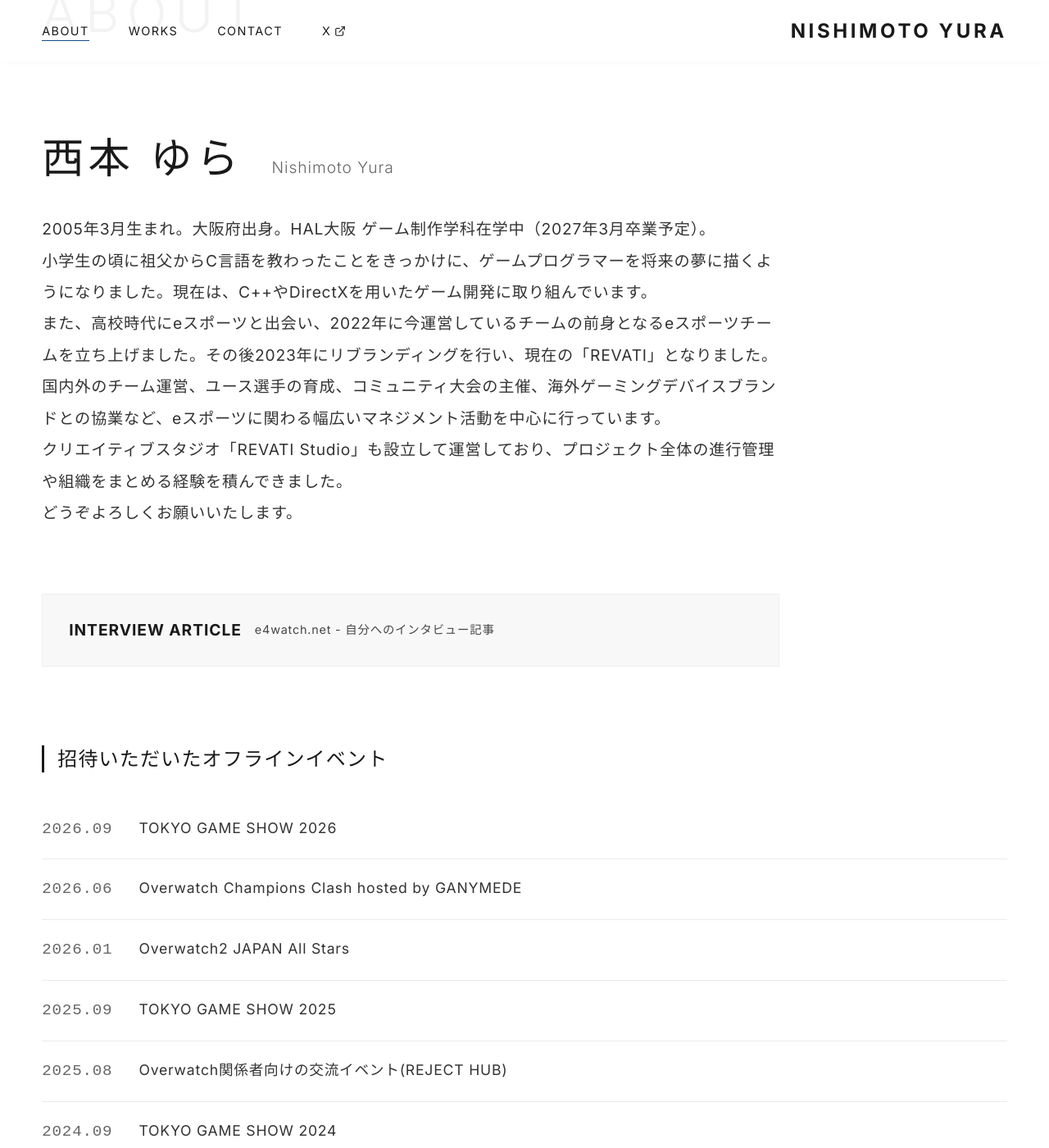
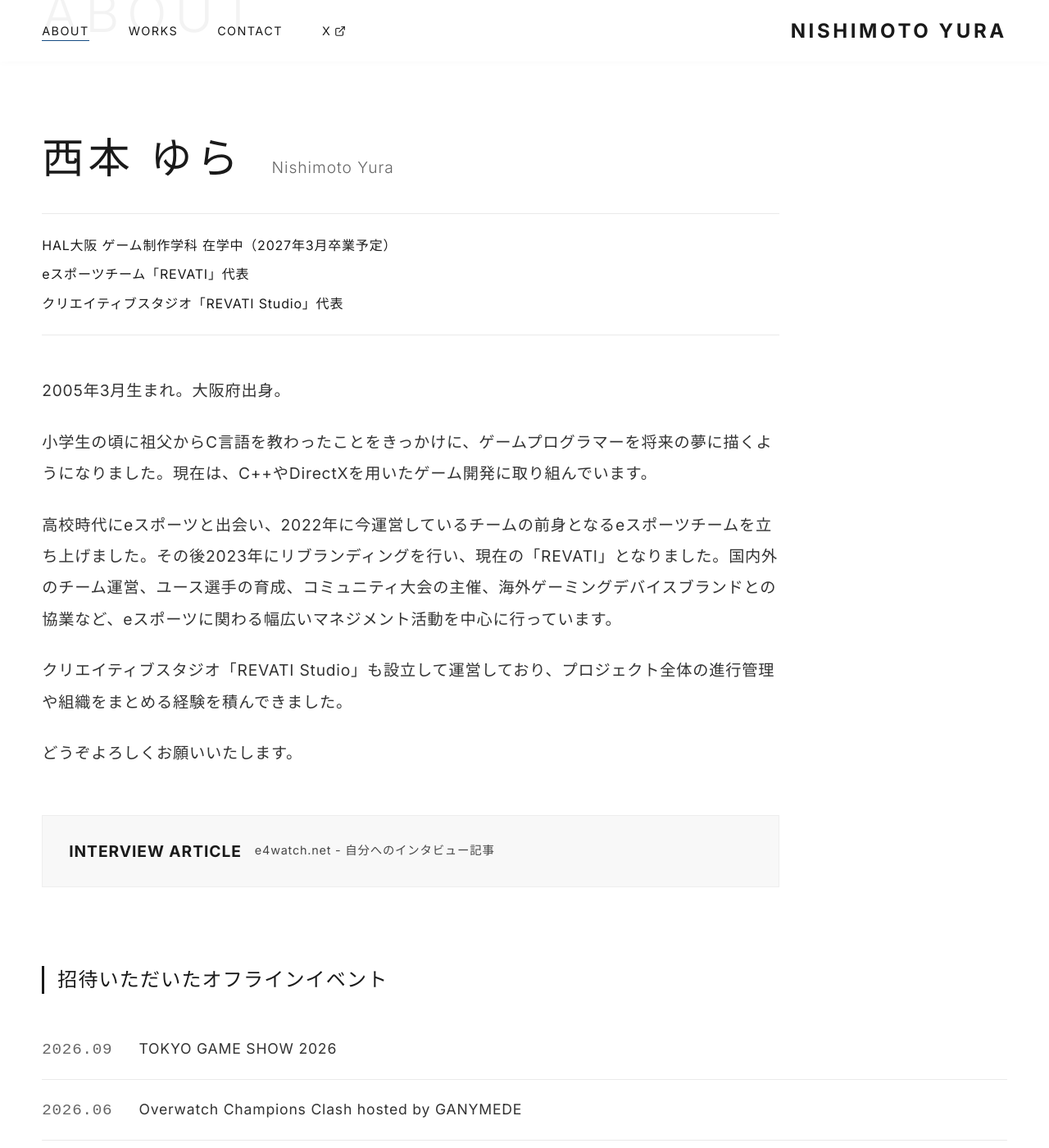
Before and after one commit to Nishi-Yura/Nishi-Yura.github.io, a Jekyll site: the page built from index.html, in a window 1280 px wide and 1400 px high, scrolled down 193 px. Shown: the whole window at 82% size. Built offline with Jekyll 4.4.1, drawn with Linux system fonts in a browser that asks for light colours.

Commit message:
Add activity periods to works, coaching duration stat, and split ABOUT into paragraphs

```diff
--- a/css/style.css
+++ b/css/style.css
@@ -394,6 +394,13 @@
     line-height: 1.7;
     color: #444;
     letter-spacing: 0.03em;
+}
+.project-card__period {
+    margin-top: 0.3rem;
+    font-size: 0.8rem;
+    color: #666;
+    letter-spacing: 0.08em;
+    font-variant-numeric: tabular-nums;
 }
 .project-card__category {
     font-size: 1rem;
@@ -810,8 +817,20 @@
     letter-spacing: 0.1em;
 }
 .about-content p {
+    margin-bottom: 1.5rem;
+    color: #333;
+}
+.about-roles {
     margin-bottom: 3rem;
-    color: #333;
+    padding: 1.5rem 0;
+    border-top: 1px solid #eaeaea;
+    border-bottom: 1px solid #eaeaea;
+    font-size: 1rem;
+    line-height: 1.8;
+    color: #1a1a1a;
+}
+.about-roles li + li {
+    margin-top: 0.4rem;
 }
 .event-section {
     margin-top: 6rem;
--- a/index.html
+++ b/index.html
@@ -11,15 +11,17 @@
                 <h1 class="section-title fade-in">ABOUT</h1>
                 <div class="about-content fade-in">
                     <h2>西本 ゆら <span class="about-name-en">Nishimoto Yura</span></h2>
-                    <p>
-                        2005年3月生まれ。大阪府出身。HAL大阪 ゲーム制作学科在学中（2027年3月卒業予定）。<br>
-                        小学生の頃に祖父からC言語を教わったことをきっかけに、ゲームプログラマーを将来の夢に描くようになりました。現在は、C++やDirectXを用いたゲーム開発に取り組んでいます。<br>
-                        また、高校時代にeスポーツと出会い、2022年に今運営しているチームの前身となるeスポーツチームを立ち上げました。その後2023年にリブランディングを行い、現在の「REVATI」となりました。<br>
-                        国内外のチーム運営、ユース選手の育成、コミュニティ大会の主催、海外ゲーミングデバイスブランドとの協業など、eスポーツに関わる幅広いマネジメント活動を中心に行っています。<br>
-                        クリエイティブスタジオ「REVATI Studio」も設立して運営しており、プロジェクト全体の進行管理や組織をまとめる経験を積んできました。<br>
+                    <ul class="about-roles">
+                        <li>HAL大阪 ゲーム制作学科 在学中（2027年3月卒業予定）</li>
+                        <li>eスポーツチーム「REVATI」代表</li>
+                        <li>クリエイティブスタジオ「REVATI Studio」代表</li>
+                    </ul>
 
-                        どうぞよろしくお願いいたします。
-                    </p>
+                    <p>2005年3月生まれ。大阪府出身。</p>
+                    <p>小学生の頃に祖父からC言語を教わったことをきっかけに、ゲームプログラマーを将来の夢に描くようになりました。現在は、C++やDirectXを用いたゲーム開発に取り組んでいます。</p>
+                    <p>高校時代にeスポーツと出会い、2022年に今運営しているチームの前身となるeスポーツチームを立ち上げました。その後2023年にリブランディングを行い、現在の「REVATI」となりました。国内外のチーム運営、ユース選手の育成、コミュニティ大会の主催、海外ゲーミングデバイスブランドとの協業など、eスポーツに関わる幅広いマネジメント活動を中心に行っています。</p>
+                    <p>クリエイティブスタジオ「REVATI Studio」も設立して運営しており、プロジェクト全体の進行管理や組織をまとめる経験を積んできました。</p>
+                    <p>どうぞよろしくお願いいたします。</p>
 
                     <a href="https://e4watch.net/posts/260421_revatiinterview/" target="_blank" rel="noopener noreferrer" class="interview-link fade-in">
                         <strong>INTERVIEW ARTICLE</strong>
--- a/project-revati.html
+++ b/project-revati.html
@@ -15,6 +15,10 @@
                             <span class="project-info__category">esports Team</span>
                         </div>
                         <div class="project-info__meta project-info__meta--vertical">
+                            <div class="meta-item">
+                                <span class="meta-label">Period:</span>
+                                <span>2022.01 – 現在</span>
+                            </div>
                             <div class="meta-item">
                                 <span class="meta-label">Homepage:</span>
                                 <a href="https://revati.jp/" target="_blank" rel="noopener noreferrer" class="link-underline">https://revati.jp/</a>
@@ -35,7 +39,6 @@
                                 <p>自身でゼロから立ち上げたeスポーツ組織であり、現在は約60名のメンバーを抱え、代表としてマネジメント全般を統括しています。</p>
                                 <div class="stats">
                                     <div class="stats__item"><span class="stats__num">約60<small>名</small></span><span class="stats__label">メンバー数</span></div>
-                                    <div class="stats__item"><span class="stats__num">2022<small>年</small></span><span class="stats__label">チーム立ち上げ</span></div>
                                     <div class="stats__item"><span class="stats__num">4<small>位</small></span><span class="stats__label">日本公式大会 最高順位</span></div>
                                     <div class="stats__item"><span class="stats__num">3<small>回</small></span><span class="stats__label">主催イベント（2025〜）</span></div>
                                 </div>
--- a/project-studio.html
+++ b/project-studio.html
@@ -15,6 +15,10 @@
                             <span class="project-info__category">Creative Studio</span>
                         </div>
                         <div class="project-info__meta project-info__meta--vertical">
+                            <div class="meta-item">
+                                <span class="meta-label">Period:</span>
+                                <span>2025.06 – 現在</span>
+                            </div>
                             <div class="meta-item">
                                 <span class="meta-label">Homepage:</span>
                                 <a href="https://studio.revati.jp/" target="_blank" rel="noopener noreferrer" class="link-underline">https://studio.revati.jp/</a>
--- a/works.html
+++ b/works.html
@@ -13,6 +13,7 @@
                         <h2 class="project-card__title">REVATI</h2>
                         <p class="project-card__category">esports Team</p>
                         <p class="project-card__desc">代表｜約60名のチームを立ち上げ・運営</p>
+                        <p class="project-card__period">2022.01 – 現在</p>
                     </a>
                     <!-- Project 2 -->
                     <a href="/project-studio.html" class="project-card fade-in delay-1">
@@ -20,6 +21,7 @@
                         <h2 class="project-card__title">REVATI Studio</h2>
                         <p class="project-card__category">Creative Studio</p>
                         <p class="project-card__desc">代表・PM｜13名のクリエイターを統括</p>
+                        <p class="project-card__period">2025.06 – 現在</p>
                     </a>
                     <!-- Project 3 -->
                     <a href="/project-coaching.html" class="project-card fade-in delay-2">
@@ -27,6 +29,7 @@
                         <h2 class="project-card__title">【NG×REV】OW2 Coaching</h2>
                         <p class="project-card__category">Coaching Service <span class="status-badge">サービス終了</span></p>
                         <p class="project-card__desc">共同運営｜OW2コーチングを企画・運営</p>
+                        <p class="project-card__period">2024.08 – 2025.05</p>
                     </a>
                 </div>
             </div>
```
Also changed, not shown: project-coaching.html (+8 -1 lines), sitemap.xml (+5 -5 lines).
